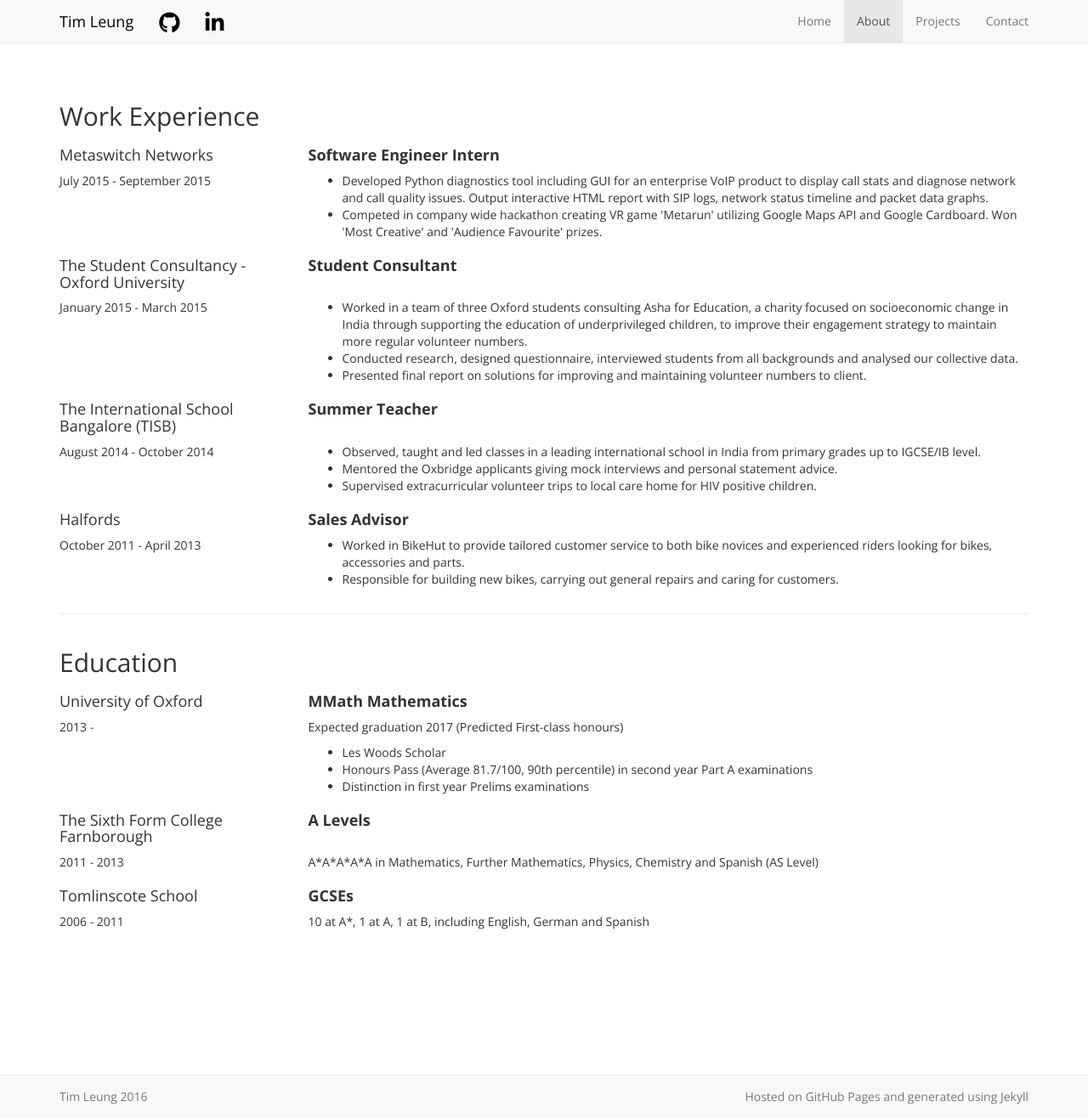
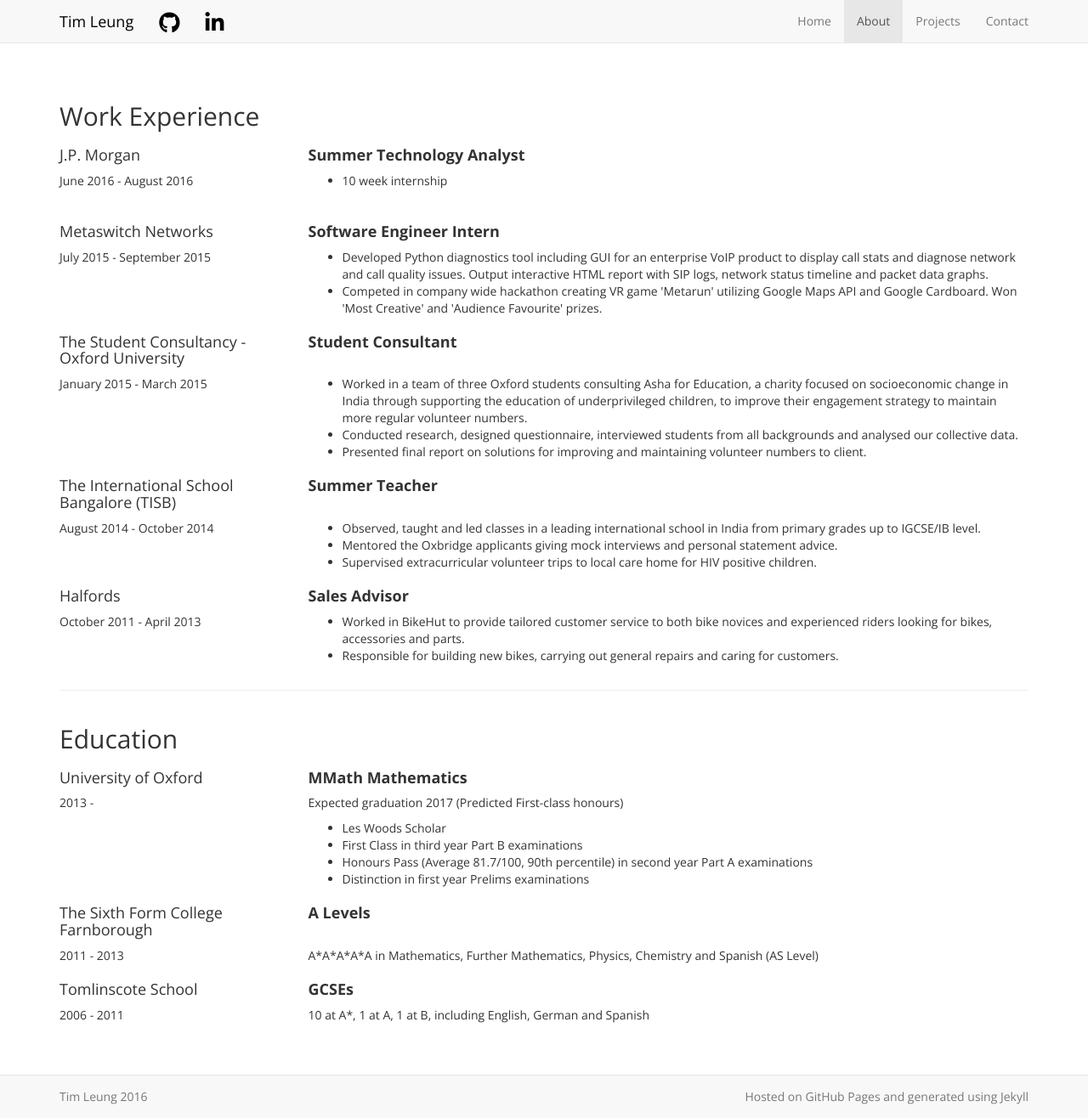
Before and after one commit to tzyl/tzyl.github.io, a Jekyll site: the page built from about/index.html, in a window 1280 px wide and 1316 px high. Shown: the whole window at 85% size. Built offline with Jekyll 4.4.1, drawn with Linux system fonts in a browser that asks for light colours; nearby versions of some CDN libraries.

Commit message:
About updates.

```diff
--- a/about/index.html
+++ b/about/index.html
@@ -7,6 +7,24 @@
 <!-- WORK EXPERIENCE -->
 <div class="container">
     <h2>Work Experience</h2>
+
+    <div class="row">
+        <div class="col-sm-9 col-sm-push-3">
+            <h4 class="job-title">Summer Technology Analyst</h4>
+        </div>
+        <div class="col-sm-3 col-sm-pull-9">
+            <h4>J.P. Morgan</h4>
+        </div>
+        <div class="col-sm-3">
+            <p>June 2016 - August 2016</p>
+        </div>
+        <div class="col-sm-9">
+            <ul>
+                <li>10 week internship</li>
+            </ul>
+            <br>
+        </div>
+    </div>
 
     <div class="row">
         <div class="col-sm-9 col-sm-push-3">
@@ -117,6 +135,7 @@
             <p>Expected graduation 2017 (Predicted First-class honours)</p>
             <ul>
                 <li>Les Woods Scholar</li>
+                <li>First Class in third year Part B examinations</li>
                 <li>Honours Pass (Average 81.7/100, 90th percentile) in second year Part A examinations</li>
                 <li>Distinction in first year Prelims examinations</li>
             </ul>
```
